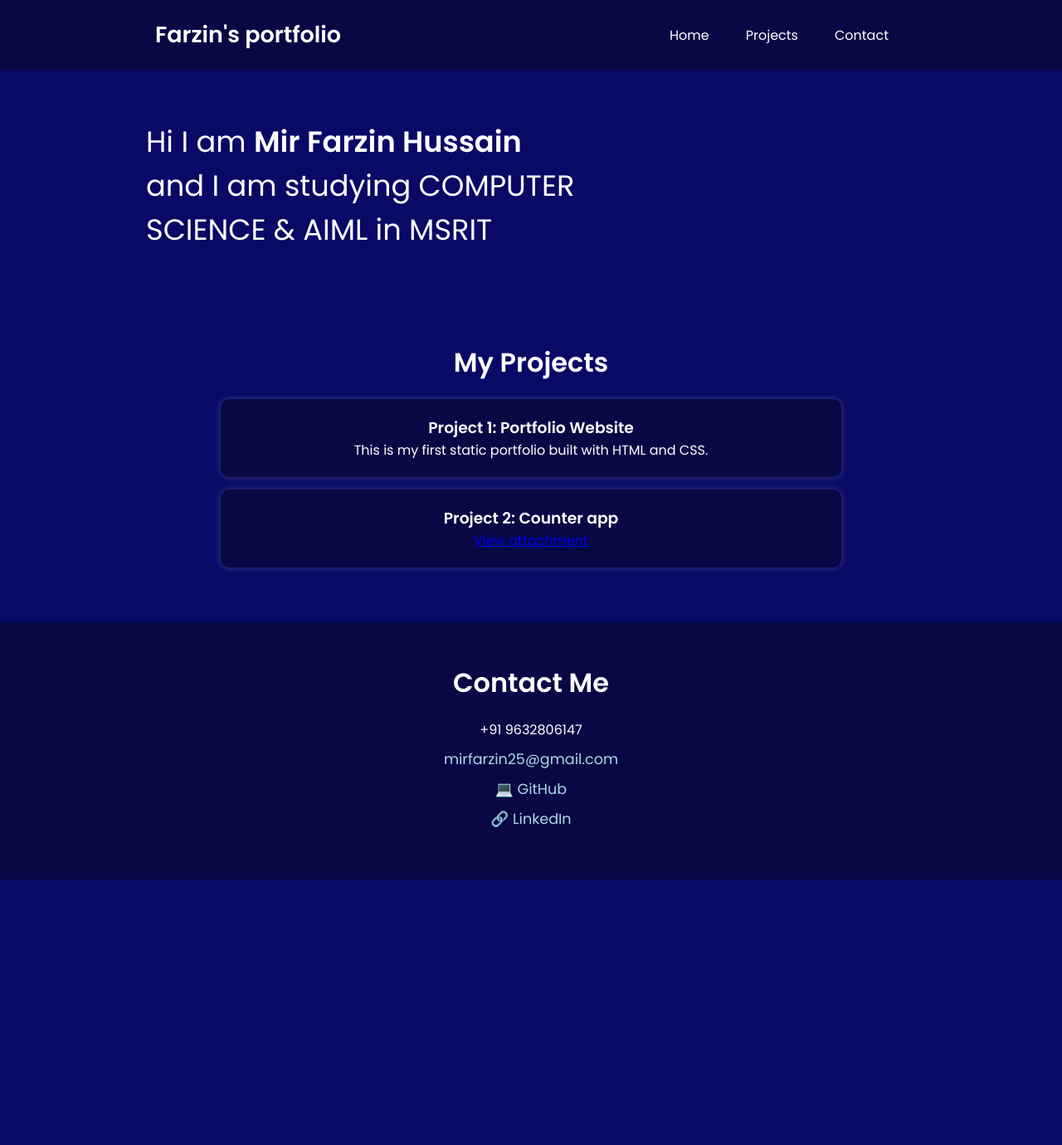
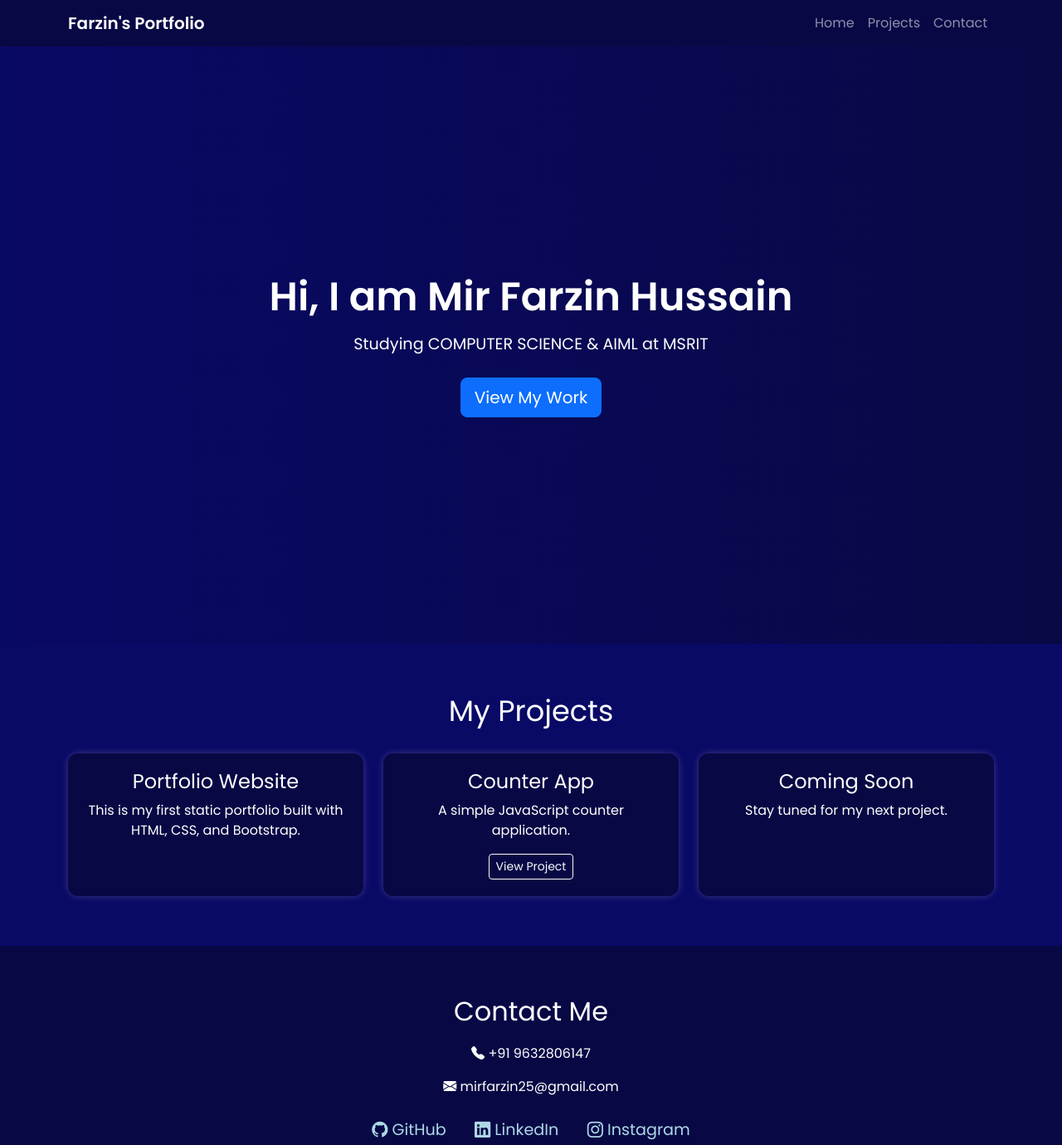
Before and after one commit to mirfarzin/Portfolio, a plain HTML site: page index.html in a window 1280 px wide. Shown: the whole page at 83% size. Before the commit the page ends 1060 px from the top, so only its background shows below. Drawn offline with nearby package versions, Linux system fonts and the light colour scheme.

Commit message:
Update index.html

```diff
--- a/index.html
+++ b/index.html
@@ -1,142 +1,164 @@
 <!DOCTYPE html>
 <html lang="en">
+
 <head>
   <title>PORTFOLIO</title>
-    <!-- <link rel="preconnect" href="https://fonts.googleapis.com">
-    <link rel="preconnect" href="https://fonts.gstatic.com" crossorigin> -->
   <link href="https://fonts.googleapis.com/css2?family=Poppins:wght@300;400;600&display=swap" rel="stylesheet">
+  <!-- Bootstrap CSS -->
+  <link href="https://cdn.jsdelivr.net/npm/bootstrap@5.3.2/dist/css/bootstrap.min.css" rel="stylesheet">
+  <!-- Bootstrap Icons -->
+  <link href="https://cdn.jsdelivr.net/npm/bootstrap-icons/font/bootstrap-icons.css" rel="stylesheet">
   <style>
-        *{
-            margin: 0px;
-            padding: 0px;
-        }
     body {
       background-color: rgb(9, 9, 102);
       font-family: 'Poppins', sans-serif;
       color: white;
     }
-        nav ul{
+
+    .navbar {
+      background-color: rgb(8, 8, 69) !important;
+    }
+
+    /* Hero Section */
+    .hero {
+      min-height: 90vh;
       display: flex;
+      align-items: center;
       justify-content: center;
+      text-align: center;
+      color: white;
+      background: linear-gradient(to right, rgb(9, 9, 102), rgb(8, 8, 69));
+      padding: 50px 20px;
     }
-        nav ul li{
-            list-style: none;
-            margin: 0 22px;
-        }
-        nav{
-            display: flex;
-            justify-content: space-around;
-            align-items: center;
-            height: 84px;
-            background-color: rgb(8, 8, 69);
-        }
-        .left{
-            font-size: 27px;
+
+    .hero h1 {
+      font-size: 3rem;
       font-weight: 600;
     }
-        .firstsec{
-            display: flex;
-            justify-content: space-around;
-            margin: 60px 0;
-        }
-        .leftsec{
-            font-size: 2.2rem;
-            width: 45%;
-        }
-        nav ul li a{
-            text-decoration: none;
-            color: white;
-        }
-        nav ul li a:hover{
-            color: lavender;
+
+    .hero p {
+      font-size: 1.2rem;
+      margin: 15px 0 25px;
     }
 
-        /* Projects Section */
+    /* Projects */
     .projects {
-            padding: 50px;
+      padding: 60px 20px;
+      background-color: rgb(9, 9, 102);
       text-align: center;
     }
+
     .projects h2 {
-            font-size: 2rem;
-            margin-bottom: 20px;
+      font-size: 2.2rem;
+      margin-bottom: 30px;
     }
+
     .project-card {
       background: rgb(8, 8, 69);
       padding: 20px;
-            margin: 15px auto;
-            width: 60%;
-            border-radius: 10px;
-            box-shadow: 0px 0px 10px rgba(255,255,255,0.2);
+      border-radius: 12px;
+      box-shadow: 0px 0px 10px rgba(255, 255, 255, 0.2);
+      transition: transform 0.3s ease-in-out;
     }
 
-        /* Contact Section */
+    .project-card:hover {
+      transform: translateY(-5px);
+    }
+
+    /* Contact */
     .contact {
-            padding: 50px;
+      padding: 60px 20px;
+      background: rgb(8, 8, 69);
       text-align: center;
-            background: rgb(8, 8, 69);
     }
+
     .contact h2 {
       font-size: 2rem;
       margin-bottom: 20px;
     }
+
     .contact a {
-            display: block;
-            margin: 10px 0;
+      display: inline-block;
+      margin: 10px 15px;
       text-decoration: none;
       color: lightblue;
-            font-size: 1.1rem;
+      font-size: 1.2rem;
     }
+
     .contact a:hover {
       color: lavender;
     }
   </style>
 </head>
+
 <body>
 
-    <nav>
-        <div class="left">Farzin's portfolio</div>
-        <div class="right">
-            <ul>
-                <li><a href="#home">Home</a></li>
-                <!-- <li><a href="#about">About</a></li> -->
-                <li><a href="#projects">Projects</a></li>
-                <li><a href="#contact">Contact</a></li>
+  <!-- Navbar -->
+  <nav class="navbar navbar-expand-lg navbar-dark">
+    <div class="container">
+      <a class="navbar-brand fw-bold" href="#">Farzin's Portfolio</a>
+      <button class="navbar-toggler" type="button" data-bs-toggle="collapse" data-bs-target="#navbarNav">
+        <span class="navbar-toggler-icon"></span>
+      </button>
+      <div class="collapse navbar-collapse" id="navbarNav">
+        <ul class="navbar-nav ms-auto">
+          <li class="nav-item"><a class="nav-link" href="#home">Home</a></li>
+          <li class="nav-item"><a class="nav-link" href="#projects">Projects</a></li>
+          <li class="nav-item"><a class="nav-link" href="#contact">Contact</a></li>
         </ul>
+      </div>
     </div>
   </nav>
 
-    <main>
-        <!-- Intro Section -->
-        <section id="home" class="firstsec">
-            <div class="leftsec">Hi I am <b>Mir Farzin Hussain</b>
-                <div>and I am studying COMPUTER SCIENCE & AIML in MSRIT</div>
+  <!-- Hero Section -->
+  <section id="home" class="hero">
+    <div>
+      <h1>Hi, I am <b>Mir Farzin Hussain</b></h1>
+      <p>Studying COMPUTER SCIENCE & AIML at MSRIT</p>
+      <a href="#projects" class="btn btn-primary btn-lg">View My Work</a>
     </div>
-            <div class="rightsec"></div>
   </section>
 
-        <!-- Projects Section -->
+  <!-- Projects -->
   <section id="projects" class="projects">
+    <div class="container">
       <h2>My Projects</h2>
-            <div class="project-card">
-                <h3>Project 1: Portfolio Website</h3>
-                <p>This is my first static portfolio built with HTML and CSS.</p>
+      <div class="row g-4">
+        <div class="col-md-6 col-lg-4">
+          <div class="project-card h-100">
+            <h4>Portfolio Website</h4>
+            <p>This is my first static portfolio built with HTML, CSS, and Bootstrap.</p>
           </div>
-            <div class="project-card">
-                <h3>Project 2: Counter app</h3>
-                <a href="counter-app/index.html">View attachment</a>            </div>
+        </div>
+        <div class="col-md-6 col-lg-4">
+          <div class="project-card h-100">
+            <h4>Counter App</h4>
+            <p>A simple JavaScript counter application.</p>
+            <a href="counter-app/index.html" class="btn btn-outline-light btn-sm">View Project</a>
+          </div>
+        </div>
+        <div class="col-md-6 col-lg-4">
+          <div class="project-card h-100">
+            <h4>Coming Soon</h4>
+            <p>Stay tuned for my next project.</p>
+          </div>
+        </div>
+      </div>
+    </div>
   </section>
 
-        <!-- Contact Section -->
+  <!-- Contact -->
   <section id="contact" class="contact">
     <h2>Contact Me</h2>
-            <p>+91 9632806147</p>
-            <!-- <a href="tel:+919632806147">📞 Call Me</a> -->
-            <a >mirfarzin25@gmail.com</a>
-            <a href="https://github.com/yourgithub" target="_blank">💻 GitHub</a>
-            <a href="https://www.linkedin.com/in/yourlinkedin" target="_blank">🔗 LinkedIn</a>
-            <!-- <a href="https://www.instagram.com/yourinsta" target="_blank">📸 Instagram</a> -->
+    <p><i class="bi bi-telephone-fill"></i> +91 9632806147</p>
+    <p><i class="bi bi-envelope-fill"></i> mirfarzin25@gmail.com</p>
+    <a href="https://github.com/yourgithub" target="_blank"><i class="bi bi-github"></i> GitHub</a>
+    <a href="https://www.linkedin.com/in/yourlinkedin" target="_blank"><i class="bi bi-linkedin"></i> LinkedIn</a>
+    <a href="https://www.instagram.com/yourinsta" target="_blank"><i class="bi bi-instagram"></i> Instagram</a>
   </section>
-    </main>
 
+  <!-- Bootstrap JS -->
+  <script src="https://cdn.jsdelivr.net/npm/bootstrap@5.3.2/dist/js/bootstrap.bundle.min.js"></script>
 </body>
+
 </html>
```
Lines whose indentation alone changed are shown as unchanged.
